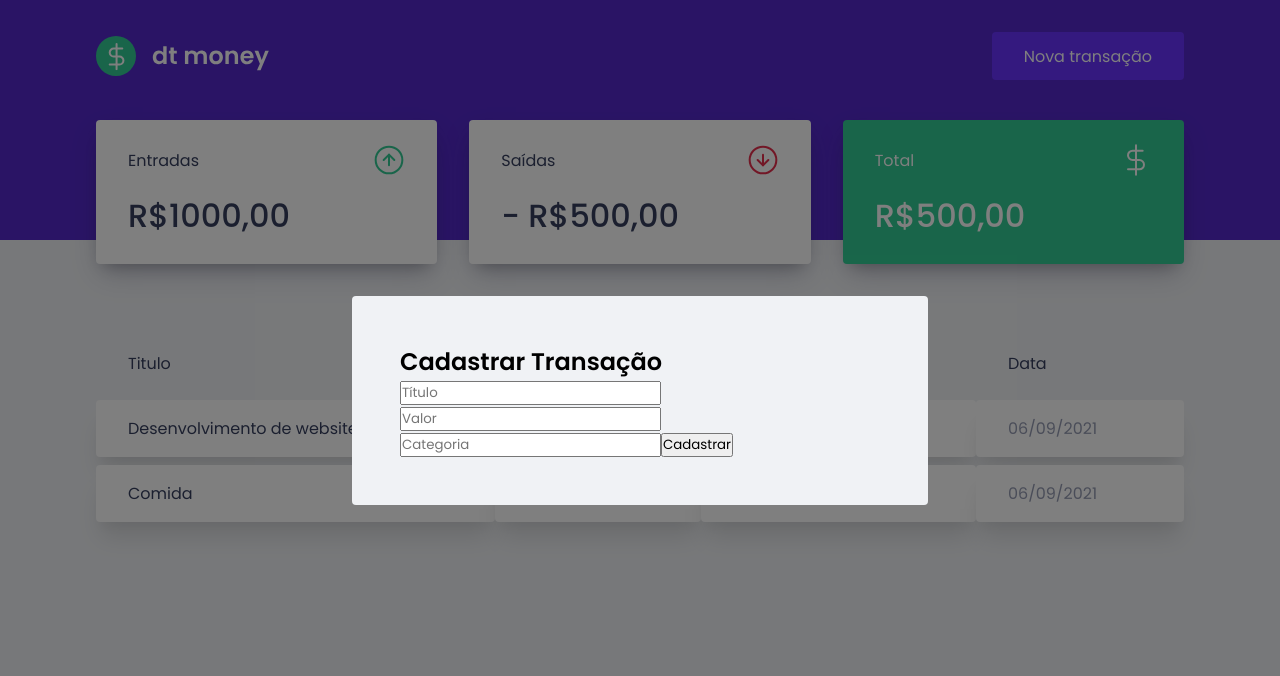
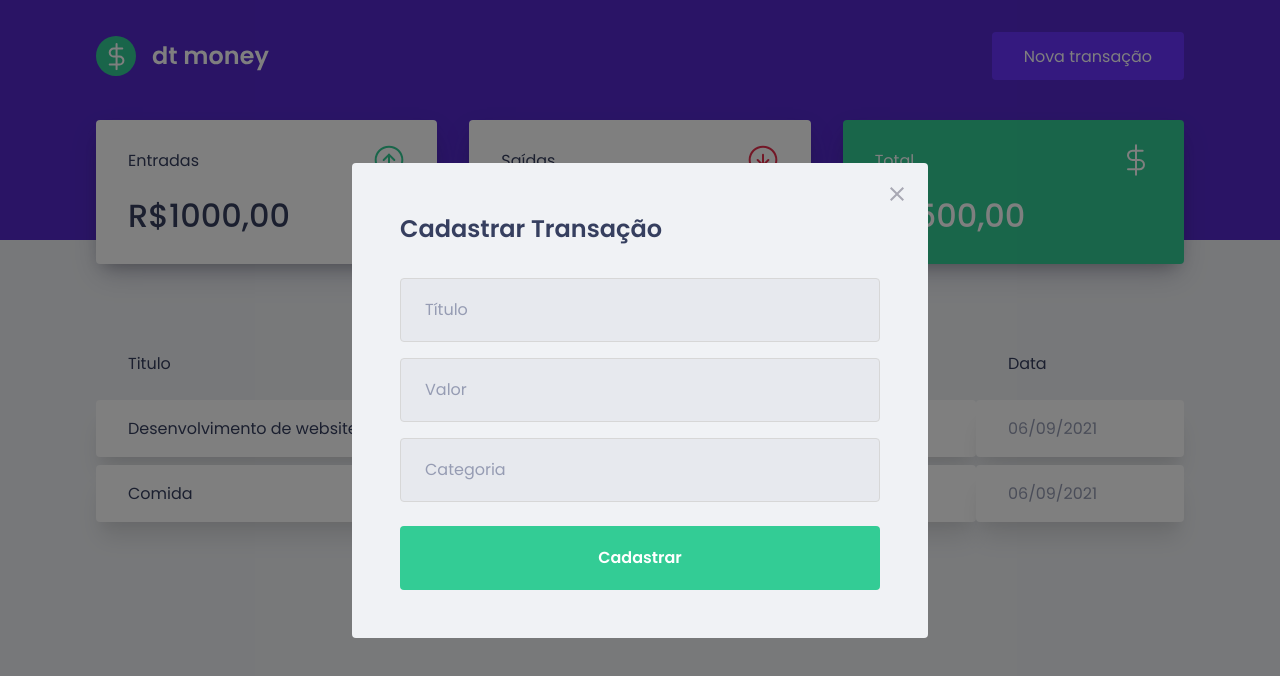
Before and after one commit to Emanuelvss13/dt-money, a React (Create React App) app: page / in a window 1280 px wide. Both pictures are taken after a click on the button "Nova transação". Shown: the top 676 px of the page. Built offline with nearby package versions, Linux system fonts and the light colour scheme; no server answers; what miragejs would draw is missing.

Commit message:
update: style modal form

```diff
--- a/src/components/NewTransactionModal/index.tsx
+++ b/src/components/NewTransactionModal/index.tsx
@@ -1,6 +1,7 @@
 import React from 'react'
 import Modal from 'react-modal'
 import { Container } from './style'
+import CloseImg from '../../assets/close.svg'
 
 interface NewTransactionProps{
     isOpen: boolean
@@ -15,6 +16,10 @@
             overlayClassName="react-modal-overlay"
             className="react-modal-content"
         >
+            <button type="button" onClick={onRequestClose} className="react-modal-close">
+                <img src={CloseImg} alt="Fechar modal" />
+            </button>
+
             <Container>
                 <h2>Cadastrar Transação</h2>
 
--- a/src/components/NewTransactionModal/style.ts
+++ b/src/components/NewTransactionModal/style.ts
@@ -1,3 +1,48 @@
 import styled from "styled-components";
 
-export const Container = styled.form``
+export const Container = styled.form`
+    h2{
+        color: var(--title);
+        font-size: 1.5rem;
+        margin-bottom: 2rem;
+    }
+
+    input{
+        width: 100%;
+        padding: 0 1.5rem;
+        height: 4rem;
+        border-radius: 0.25rem;
+
+        border: 1px solid #d7d7d7;
+        background: #e7e9ee;
+
+        font-weight: 400;
+        font-size: 1rem;
+
+        &::placeholder{
+            color: var(--text);
+        }
+
+        & + input{
+            margin-top: 1rem;
+        }
+    }
+
+    button[type="submit"]{
+        width: 100%;
+        padding: 0 1.5rem;
+        height: 4rem;
+        background: var(--green);
+        color: #fff;
+        border-radius: 0.25rem;
+        border: 0;
+        font-size: 1rem;
+        font-weight: 600;
+        margin-top: 1.5rem;
+        transition: 0.2s;
+
+        &:hover{
+            filter: brightness(0.9);
+        }
+    }
+`
--- a/src/style/Global.ts
+++ b/src/style/Global.ts
@@ -74,4 +74,17 @@
         position: relative;
         border-radius: 0.25rem;
     }
+
+    .react-modal-close{
+        position: absolute;
+        right: 1.5rem;
+        top: 1.5rem;
+        border: 0;
+        background: transparent;
+        transition: 0.2s;
+
+        &:hover{
+            filter: sepia(1) contrast(1) grayscale(1);
+        }
+    }
 `
```
